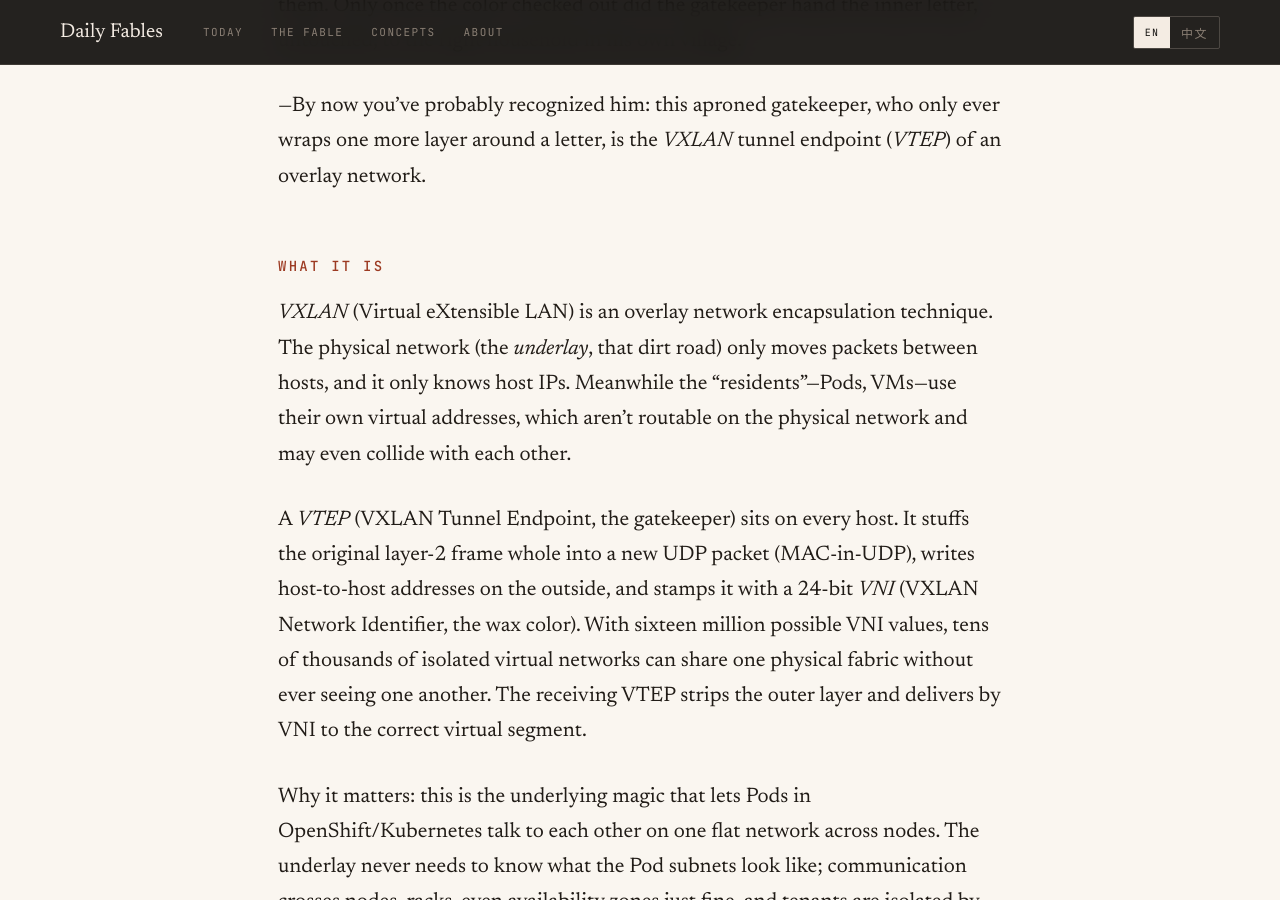
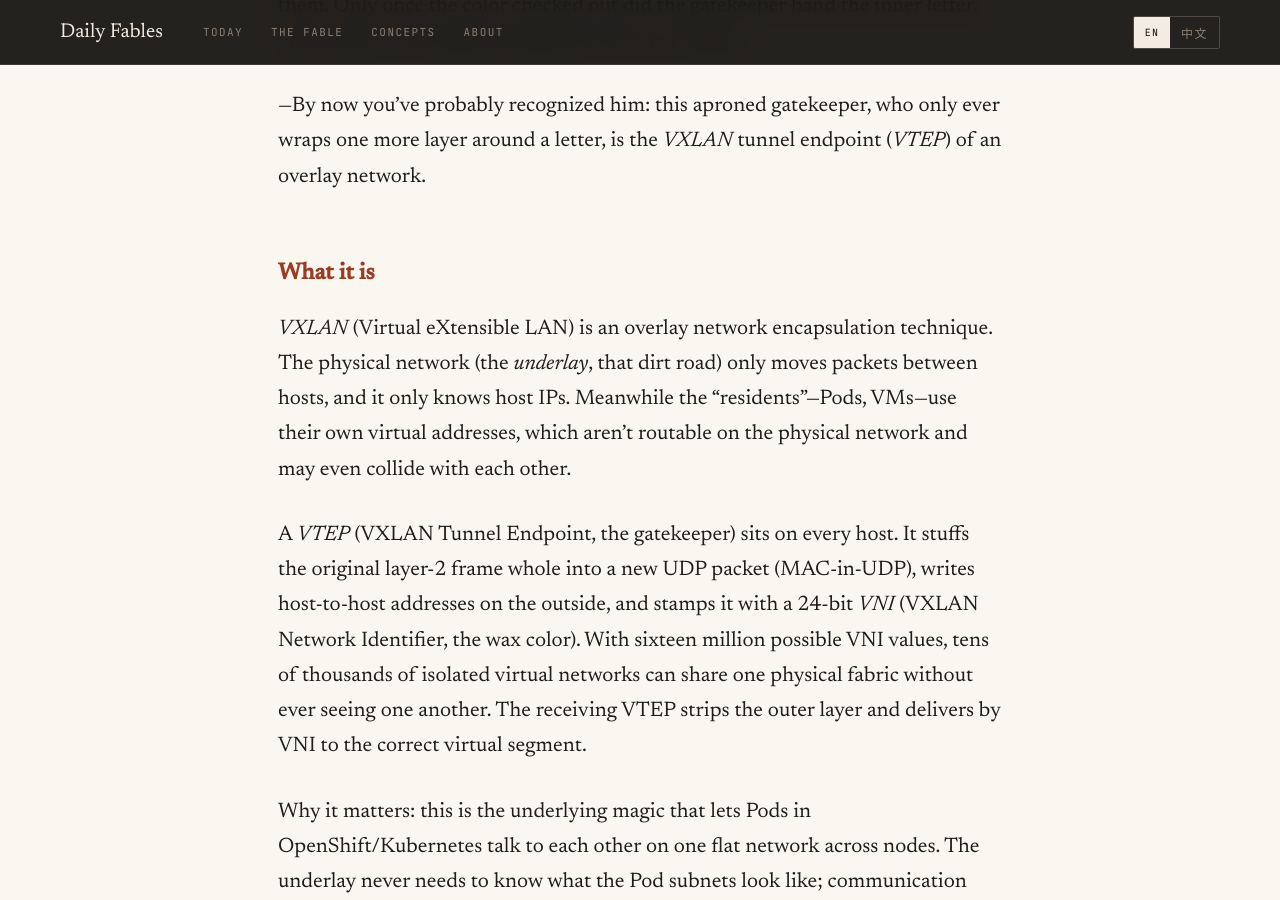
Before and after one commit to judexzhu/daily-fables, a Jekyll site: the page built from _posts/2026-07-23-vxlan-overlay-network.md, in a window 1280 px wide and 900 px high, scrolled down 1899 px. Built offline with Jekyll 4.4.1, drawn with Linux system fonts in a browser that asks for light colours; a style sheet for code colours, icons or effects is not loaded.

Commit message:
Prose section headings: 23px bold serif

```diff
--- a/assets/style.css
+++ b/assets/style.css
@@ -179,13 +179,13 @@ h1, h2, h3 { font-weight: 400; }
 }
 .prose hr { border: 0; border-top: 1px solid var(--line); margin: 60px 0 44px; }
 .prose h2, .prose h3 {
-  margin: 60px 0 18px; font-family: var(--mono); font-size: 14px; font-weight: 500;
-  letter-spacing: 0.16em; text-transform: uppercase; color: var(--seal);
+  margin: 60px 0 18px; font-family: var(--serif); font-size: 23px; font-weight: 700;
+  letter-spacing: 0; text-transform: none; color: var(--seal);
 }
 /* the bold run-in headings the posts use for 这是什么 / What it is */
 .prose > section > p > strong:only-child {
-  display: block; font-family: var(--mono); font-size: 14px; font-weight: 500;
-  letter-spacing: 0.16em; text-transform: uppercase; color: var(--seal);
+  display: block; font-family: var(--serif); font-size: 23px; font-weight: 700;
+  letter-spacing: 0; text-transform: none; color: var(--seal);
   margin-top: 24px;
 }
 /* metaphor mapping: the trailing list of "image → mechanism" pairs */
```
